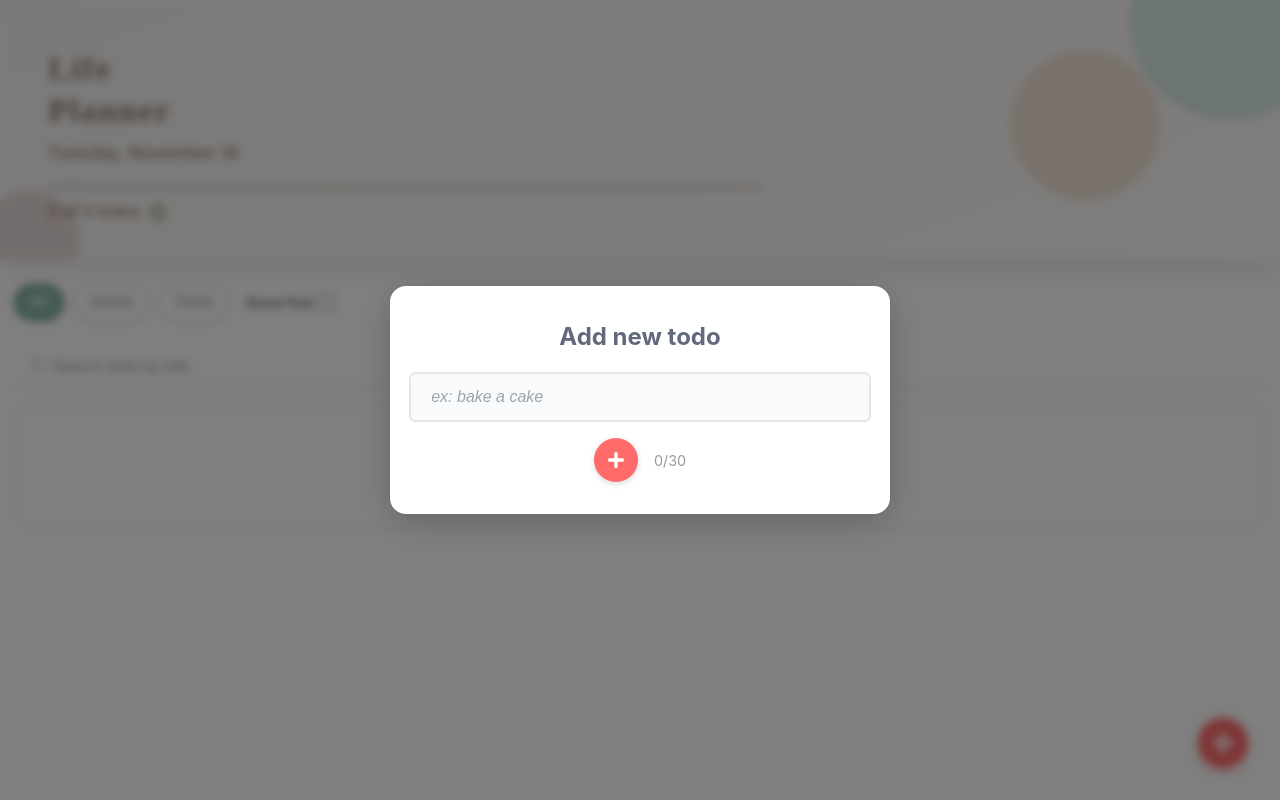
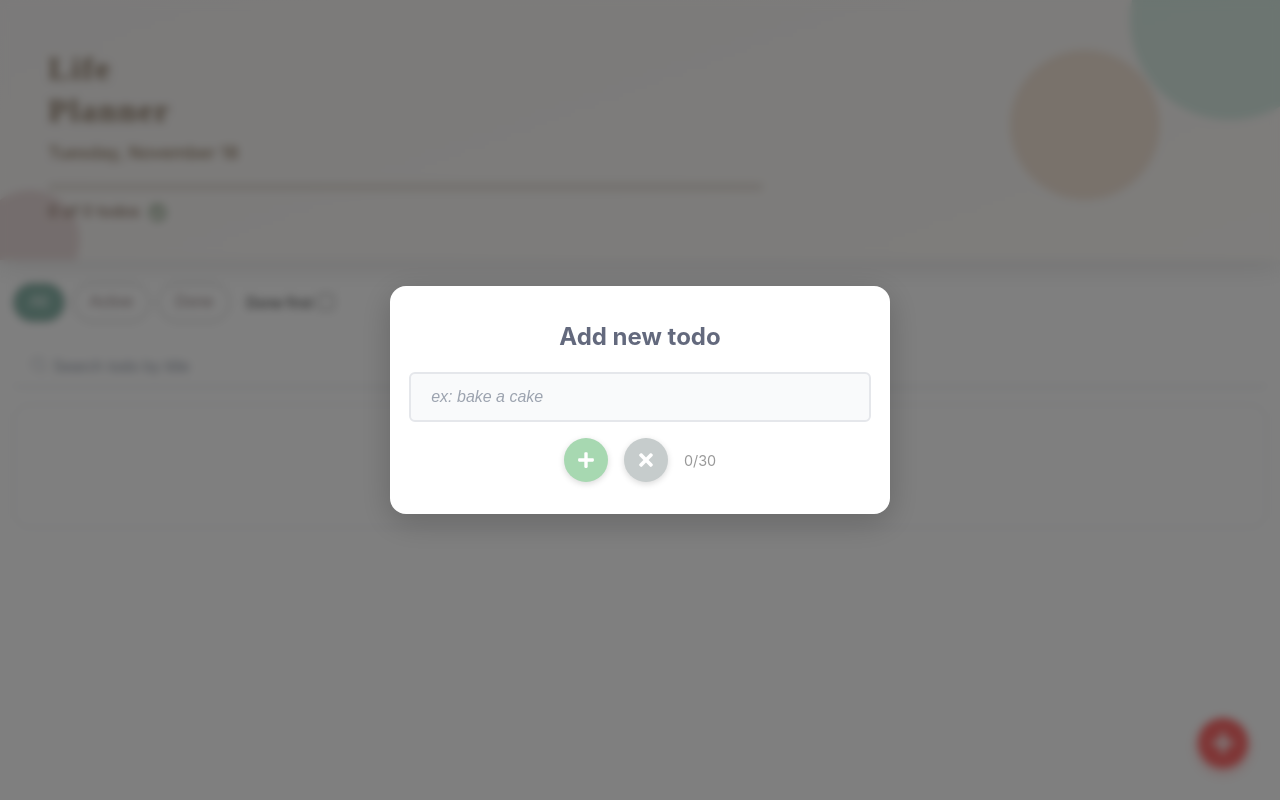
Before and after one commit to NathalieBruno/todo-react, a React (Vite) app: page / in a window 1280 px wide. Both pictures are taken after a click on the button "Add todo". Built offline with nearby package versions, Linux system fonts and the light colour scheme; a web font is replaced by a local one.

Commit message:
feat: add cancel button to AddTodoForm and updated props interface

```diff
--- a/src/App.tsx
+++ b/src/App.tsx
@@ -42,7 +42,7 @@ function App() {
       </button>
 
       <Modal isOpen={showAddModal} onClose={() => setShowAddModal(false)} title="Add new todo">
-        <AddTodoForm onAddTodo={handleAddTodo} showToast={showToast} />
+        <AddTodoForm onAddTodo={handleAddTodo} showToast={showToast} onCancel={() => setShowAddModal(false)} />
       </Modal>
       <Toast message={toast.message} visible={toast.visible} />
     </div>
--- a/src/components/AddTodoForm/AddTodoForm.css
+++ b/src/components/AddTodoForm/AddTodoForm.css
@@ -28,7 +28,7 @@
   width: 44px;
   height: 44px;
   padding: 0;
-  background: #ff6b6b;
+  background: #a7d8b1;
   color: white;
   border: none;
   border-radius: 50%;
--- a/src/components/AddTodoForm/AddTodoForm.tsx
+++ b/src/components/AddTodoForm/AddTodoForm.tsx
@@ -1,11 +1,11 @@
 import "./AddTodoForm.css";
 import type { Todo } from "../../types/todo";
 import { useState } from "react";
-import { FaPlus } from "react-icons/fa";
+import { FaPlus, FaTimes } from "react-icons/fa";
 import type { AddTodoProps } from "../../types/props";
 import { validateTitle } from "../../utils/validateTitle";
 
-function AddTodoForm({ onAddTodo }: AddTodoProps) {
+function AddTodoForm({ onAddTodo, onCancel }: AddTodoProps) {
   const [todoTitle, setTodoTitle] = useState("");
 
   const handleSubmit = (e: React.FormEvent) => {
@@ -37,6 +37,9 @@ function AddTodoForm({ onAddTodo }: AddTodoProps) {
         <button type="submit" className="button" aria-label="Add todo">
           <FaPlus />
         </button>
+        <button type="button" onClick={onCancel} className="modal-actionBtn modal-cancelBtn" aria-label="Cancel">
+          <FaTimes />
+        </button>
         <div className="charCounter">{todoTitle.length}/30</div>
       </div>
     </form>
--- a/src/types/props.ts
+++ b/src/types/props.ts
@@ -13,6 +13,7 @@ export interface TodoListViewProps {
 export interface AddTodoProps {
   onAddTodo: (todo: Todo) => void;
   showToast: (msg: string) => void;
+  onCancel: () => void;
 }
 
 export interface EditTodoProps {
```
